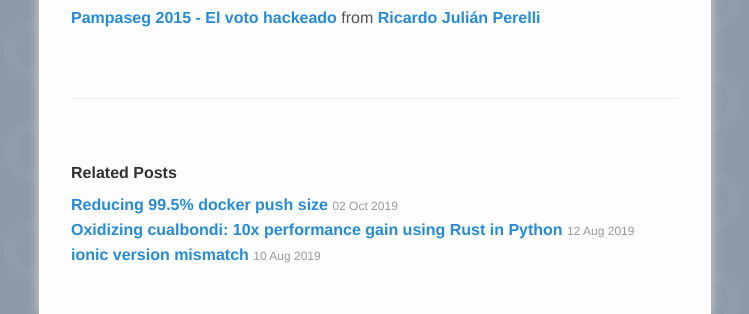
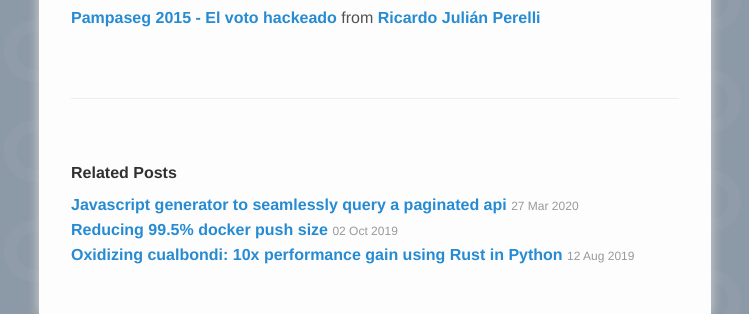
Before and after one commit to jperelli/jperelli.github.io, a Jekyll site: the page built from _posts/talks/2015-12-12-el-voto-hackeado.md, in a window 1280 px wide, cut to the strip 699-1013 px from the top of the page. Shown: the whole strip, without its empty margins (265-1014 px from the left). Built offline with Jekyll 4.4.1, drawn with Linux system fonts in a browser that asks for light colours; comment, search, counter and statistics services are not loaded; some of the changed lines change nothing that is shown.

Commit message:
Adding js generator post

````diff
--- a/_includes/head.html
+++ b/_includes/head.html
@@ -5,6 +5,10 @@
   <!-- Enable responsiveness on mobile devices-->
   <meta name="viewport" content="width=device-width, initial-scale=1.0, maximum-scale=1">
   <meta name="google-site-verification" content="pa3_gf9-PdSRWuuF6hnPpHsuHqkbh6ml246fqRnctFk" />
+
+  {% if page.image %}
+    <meta property="og:image" content="{{ page.image }}" />
+  {% endif %}
 
   <title>
     {% if page.title == "Home" %}
--- /dev/null
+++ b/_posts/posts/2020-03-27-generator-query-paginated-api.md
@@ -0,0 +1,88 @@
+---
+layout: page
+title: Javascript generator to seamlessly query a paginated api
+comments: true
+category: post
+image: /public/images/2020-03-27-generator-query-paginated-api.png
+---
+
+Today is the first time I actually use generators in javascript (typescript) to do something useful, in this case it was iterating over objects reachable through a REST painated api.
+
+Initially the code to query one page of data from the API looked like this
+
+{% highlight typescript linenos %}
+const getProjects = (userId: number, page = 1): Promise<Response> => {
+  return axios.get(
+    `https://example.com/api/v1/user/${userId}/projects`,
+    { page },
+  )
+}
+{% endhighlight %}
+
+To explain that code line by line
+1. function definition as an [arrow function](https://developer.mozilla.org/en-US/docs/Web/JavaScript/Reference/Functions/Arrow_functions), receives a userId and a page number as arguments. The page number argument has a default of 1. The return type defined says that this function returns a [`Promise`](https://developer.mozilla.org/en-US/docs/Web/JavaScript/Reference/Global_Objects/Promise) of an object with the `Response` structure. A function that returns a `Promise` is equivalent to an [`async function`](https://developer.mozilla.org/en-US/docs/Web/JavaScript/Reference/Statements/async_function), and both can be [`await`ed](https://developer.mozilla.org/en-US/docs/Web/JavaScript/Reference/Operators/await)
+2. The only line in this function just uses the network library [axios](https://github.com/axios/axios) to do a [GET](https://tools.ietf.org/html/rfc7231#section-4.3.1) request. Axios returns a promise, and that promise is directly returned in this line.
+3. The [URL](https://en.wikipedia.org/wiki/URL) to be queried, this line uses a [template string](https://developer.mozilla.org/en-US/docs/Web/JavaScript/Reference/Template_literals) to interpolate the value of the variable `userId` inside the string
+4. This are the GET request [querystring parameters](https://en.wikipedia.org/wiki/Query_string) that are going to be sent to the server when doing the request
+
+the structure of the response in typescript is like the following
+
+```typescript
+interface Project {
+  id: number
+  name: string
+}
+
+interface Response {
+  total_count: number
+  per_page: number
+  data: Array<Project>
+}
+```
+
+Note that the data of the projects is inside the `data` attribute and the total_count and per_page are being returned as data in the response.
+
+Then I created a generator to abstract the pagination out. It iterates page by page on the api and returns (yields) every object inside the array directly. An infamous `do {} while ()` loop is used to avoid repeating code, because it needs to be executed at least once.
+
+{% highlight typescript linenos %}
+async function *getProjectsPaginatedGenerator(userId: number) => {
+  let page = 0
+  let res
+  do {
+    page += 1
+    res = await getProjects(userId, page)
+    for (const project of res.data) {
+      yield project
+    }
+  } while (res.total_count > page * res.per_page)
+}
+{% endhighlight %}
+
+To explain that code line by line
+1. async generator definition: this is a [generator](https://developer.mozilla.org/en-US/docs/Web/JavaScript/Reference/Global_Objects/Generator) (because of the star) and its async (it returns a promise on each next() call)
+2. Initializes the `page` variable to zero
+3. Initializes the `res` variable in the scope outside the body of the `do..while` loop
+4. Starts inconditionally the loop execution
+5. Increments the `page` to the next one (first time this will be one)
+6. Calls the API and gets the `Response` object saved in the `res` variable. This `await` call is blocking. It the promise fails (i.e. network error, or server response status code >= 400), it throws an exception and halts execution.
+7. Iterates over all the objects (`Project`) inside the `Response.data`
+8. It [`yield`s](https://developer.mozilla.org/en-US/docs/Web/JavaScript/Reference/Global_Objects/Generator) every object separately. Generator magic happens here.
+9. Closes for Projects loop
+10. Ends while loop when there are no more pages that need to be retrieved.
+
+As a bonus, if throttling is needed, a simple solution can be to use a js sleep function like the following one, and `await` to it just before ending the `do..while` loop.
+
+```typescript
+const sleep = (ms) => new Promise(resolve => setTimeout(resolve, ms))
+```
+
+An example of the generator in use
+
+```typescript
+const userId = 1
+for await (const project of getProjectsPaginatedGenerator(userId)) {
+  console.log(project)
+}
+```
+
+The `for..of` can iterate throuh a generator items that are being yielded async. The awesomeness here is that the iteration is done directly throuh objects and the pagination is not even visible by the use of the generator.
````
Also changed, not shown: public/images/2020-03-27-generator-query-paginated-api.png (added).
